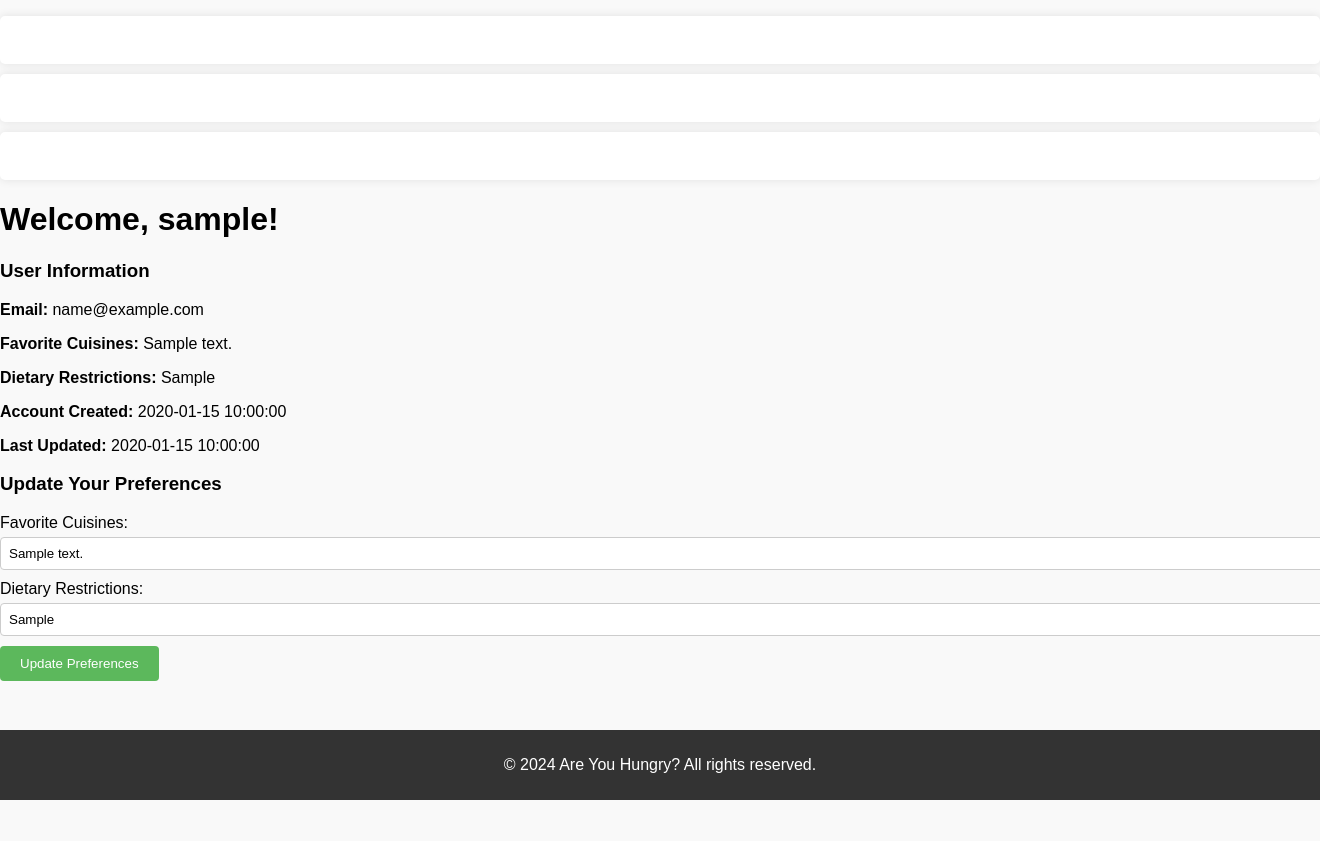
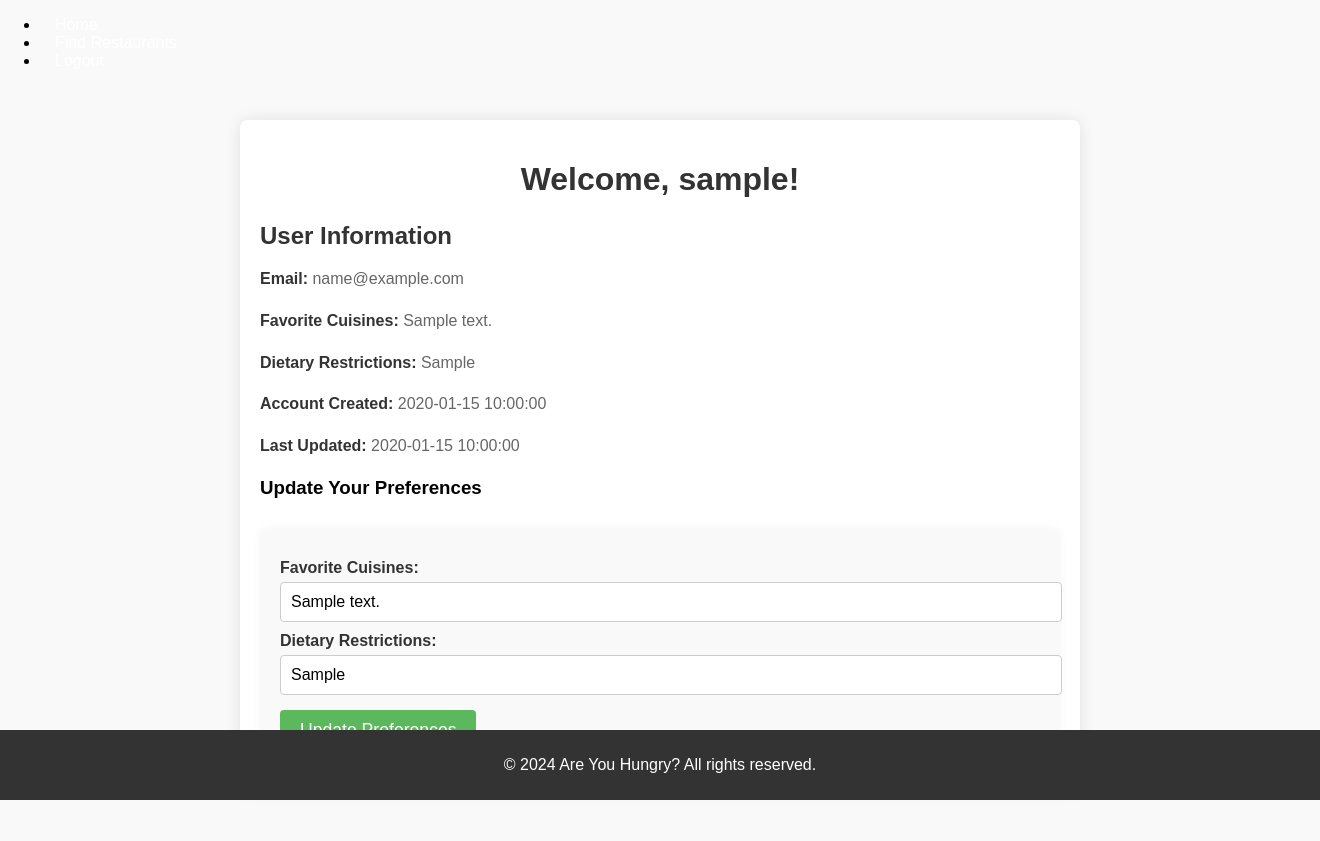
Before and after one commit to Rediet-Ayalew/Are-you-Hungry-, a Flask app: template templates/profile.html in a window 1320 px wide; the page is wider, and only the part inside the window is pictured. Before the commit the page ends 800 px from the top of that part, so only its background shows below. Run offline with Flask 3, Linux system fonts and the light colour scheme; the template is opened without the code that fills it: values that come from a table or form of the project are taken from there, others are empty; tables that the repository leaves empty hold one stand-in row (values such as "Sample post").

Commit message:
Updated styles.css

```diff
--- a/static/css/styles.css
+++ b/static/css/styles.css
@@ -1,3 +1,4 @@
+/* Global Styles */
 body {
     font-family: Arial, sans-serif;
     margin: 0;
@@ -5,6 +6,7 @@
     background-color: #f9f9f9;
 }
 
+/* Header Styling */
 header {
     background-color: #333;
     color: white;
@@ -16,16 +18,19 @@
     margin: 0;
 }
 
+/* Navigation Bar */
 nav a {
     color: white;
     margin: 0 15px;
     text-decoration: none;
 }
 
+/* Main Content */
 main {
     padding: 20px;
 }
 
+/* Footer Styling */
 footer {
     background-color: #333;
     color: white;
@@ -36,55 +41,82 @@
     width: 100%;
 }
 
-h2 {
+/* Profile Page Styling */
+.profile-container {
+    max-width: 800px;
+    margin: 50px auto;
+    padding: 20px;
+    background-color: white;
+    box-shadow: 0 0 15px rgba(0, 0, 0, 0.1);
+    border-radius: 8px;
+}
+
+.profile-container h1 {
+    text-align: center;
     color: #333;
 }
 
-ul {
-    list-style-type: none;
-    padding: 0;
+.profile-info {
+    margin-top: 20px;
 }
 
-li {
-    background-color: white;
-    margin: 10px 0;
-    padding: 15px;
-    border-radius: 5px;
-    box-shadow: 0 0 10px rgba(0, 0, 0, 0.1);
+.profile-info h3 {
+    font-size: 1.5rem;
+    color: #333;
+    margin-bottom: 15px;
 }
 
-li h3 {
-    margin: 0;
+.profile-info p {
+    font-size: 1rem;
+    line-height: 1.6;
+    color: #666;
+}
+
+.profile-info strong {
+    color: #333;
+}
+
+/* Form Styling for Update Preferences */
+form {
+    margin-top: 30px;
+    padding: 20px;
+    background-color: #f9f9f9;
+    border-radius: 8px;
+    box-shadow: 0 0 10px rgba(0, 0, 0, 0.05);
 }
 
 form label {
     display: block;
     margin-top: 10px;
+    font-weight: bold;
+    color: #333;
 }
 
 form input {
     width: 100%;
-    padding: 8px;
+    padding: 10px;
     margin-top: 5px;
     border: 1px solid #ccc;
     border-radius: 4px;
+    font-size: 1rem;
 }
 
-button {
+form button {
     background-color: #5cb85c;
     color: white;
     border: none;
     padding: 10px 20px;
-    margin-top: 10px;
+    margin-top: 15px;
     cursor: pointer;
     border-radius: 4px;
+    font-size: 1.1rem;
 }
 
-button:hover {
+form button:hover {
     background-color: #4cae4c;
 }
 
-
+/* Styling for Buttons */
 .button {
     display: inline-block;
     padding: 10px 20px;
@@ -97,3 +129,13 @@
 .button:hover {
     background-color: #0056b3;
 }
+
+/* Links in Profile Page */
+.profile-container a {
+    color: #007BFF;
+    text-decoration: none;
+}
+
+.profile-container a:hover {
+    text-decoration: underline;
+}
```
